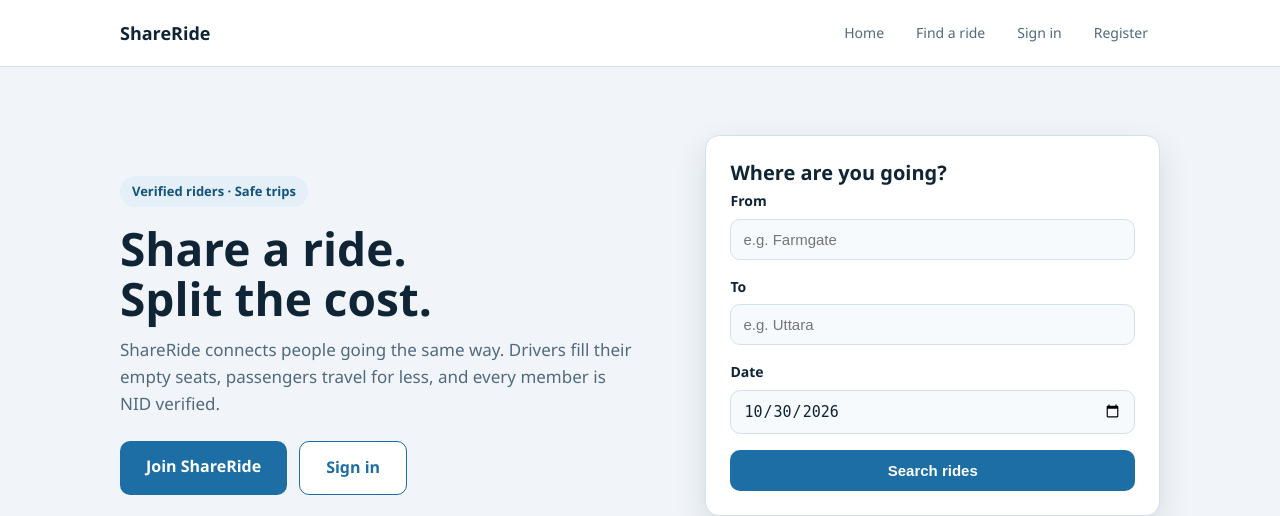
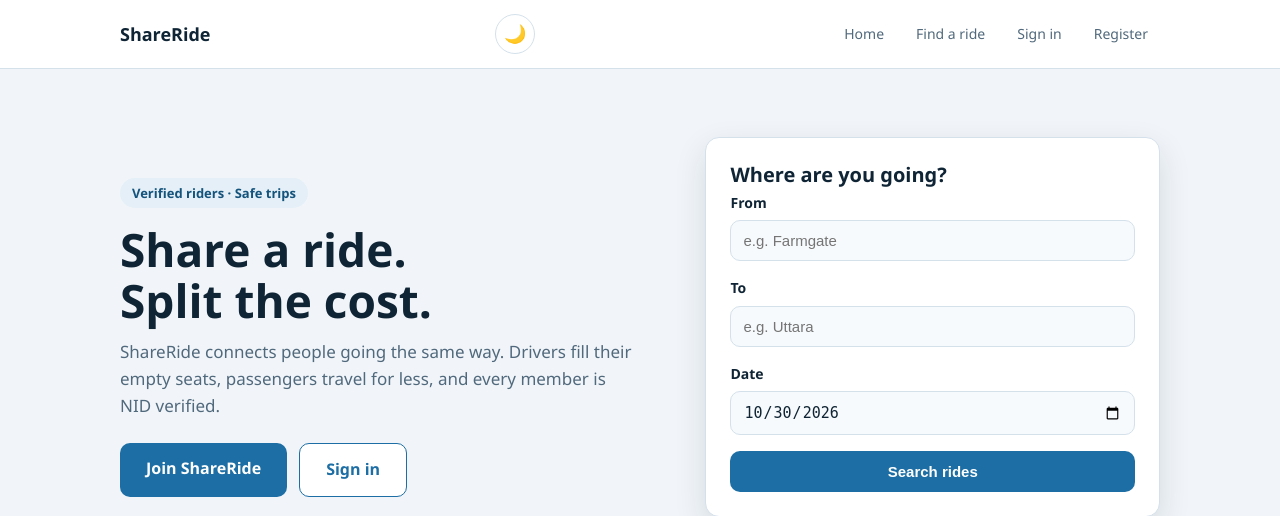
Before and after one commit to Upoma26/ShareRide, a Flask app: page / in a window 1280 px wide. Shown: the top 516 px of the page. Run offline with Flask 3, Linux system fonts and the light colour scheme; data that the repository does not hold is empty.

Commit message:
SR-43: light and dark mode toggle

```diff
--- a/static/css/style.css
+++ b/static/css/style.css
@@ -2551,3 +2551,61 @@ video {
     font-size: 30px;
   }
 }
+
+.theme-toggle {
+  margin-left: auto;
+  margin-right: 12px;
+  width: 40px;
+  height: 40px;
+  border: 1px solid #D4E1EB;
+  border-radius: 50%;
+  background: #FFFFFF;
+  font-size: 18px;
+  line-height: 1;
+  cursor: pointer;
+  display: inline-flex;
+  align-items: center;
+  justify-content: center;
+}
+
+.theme-toggle:hover {
+  background: #E4EFF7;
+}
+
+.theme-icon-light {
+  display: none;
+}
+
+html[data-theme="dark"] .theme-icon-dark {
+  display: none;
+}
+
+html[data-theme="dark"] .theme-icon-light {
+  display: inline;
+}
+
+html[data-theme="dark"] {
+  background: #FFFFFF;
+  filter: invert(0.9) hue-rotate(180deg);
+}
+
+html[data-theme="dark"] img,
+html[data-theme="dark"] video,
+html[data-theme="dark"] iframe,
+html[data-theme="dark"] .theme-toggle,
+html[data-theme="dark"] .about-icon,
+html[data-theme="dark"] .feature-icon {
+  filter: invert(1) hue-rotate(180deg);
+}
+
+@media (max-width: 760px) {
+  .theme-toggle {
+    margin-right: 4px;
+  }
+}
+
+@media print {
+  html[data-theme="dark"] {
+    filter: none;
+  }
+}
--- a/templates/base.html
+++ b/templates/base.html
@@ -5,12 +5,40 @@
   <meta name="viewport" content="width=device-width, initial-scale=1">
   <title>{% block title %}ShareRide{% endblock %}</title>
   <link rel="stylesheet" href="{{ url_for('static', filename='css/style.css') }}">
+  <script>
+  (function () {
+    var theme = null;
+    try {
+      theme = localStorage.getItem("theme");
+    } catch (e) {
+      theme = null;
+    }
+    if (theme !== "dark" && theme !== "light") {
+      theme = window.matchMedia && window.matchMedia("(prefers-color-scheme: dark)").matches ? "dark" : "light";
+    }
+    document.documentElement.setAttribute("data-theme", theme);
+
+    window.toggleTheme = function () {
+      var next = document.documentElement.getAttribute("data-theme") === "dark" ? "light" : "dark";
+      document.documentElement.setAttribute("data-theme", next);
+      try {
+        localStorage.setItem("theme", next);
+      } catch (e) {
+        return;
+      }
+    };
+  })();
+  </script>
 </head>
 <body>
 
   <nav class="navbar">
     <div class="wrap">
       <a class="brand" href="{{ url_for('main.index') }}">ShareRide</a>
+      <button type="button" class="theme-toggle" onclick="toggleTheme()" aria-label="Switch light or dark mode" title="Light / dark mode">
+        <span class="theme-icon-dark">🌙</span>
+        <span class="theme-icon-light">☀️</span>
+      </button>
       <button type="button" class="nav-toggle" id="navToggle" aria-label="Open menu" aria-expanded="false" aria-controls="navLinks">
         <span></span>
         <span></span>
```
